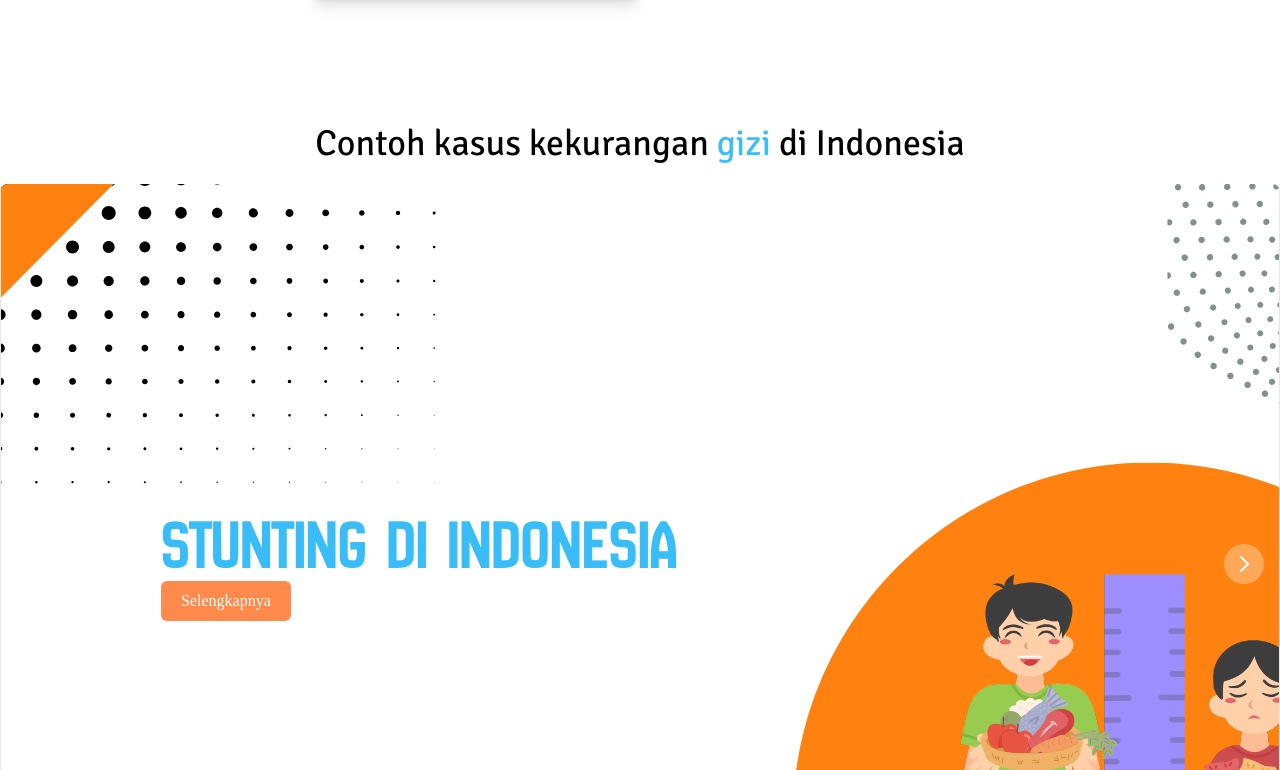
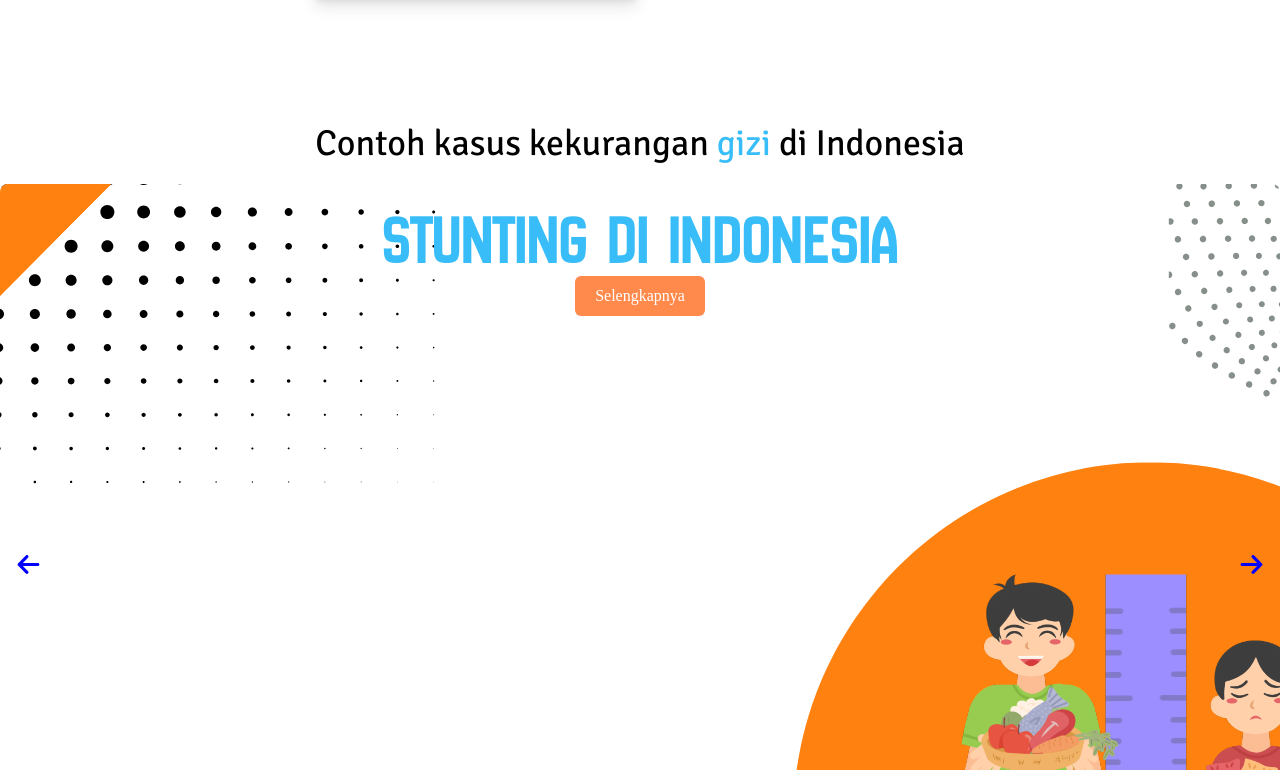
Before and after one commit to Fishniki/web-sagasitas, a React (Vite) app: page / in a window 1280 px wide. Shown: the part 3850-4620 px from the top of the page. Built offline with nearby package versions, Linux system fonts and the light colour scheme.

Commit message:
new : conkas

```diff
--- a/src/components/Conkas.jsx
+++ b/src/components/Conkas.jsx
@@ -3,41 +3,89 @@
 import { useState } from "react";
 import { Carousel } from "flowbite-react";
 import Stunting from "../assets/img/stunting.svg";
+import Gondok from "../assets/img/gondokan.svg";
+import { FaArrowLeft, FaArrowRight } from "react-icons/fa6";
 
 function Conkas() {
-  // State untuk mengelola visibilitas materi
-  const [isOpen, setIsOpen] = useState(false);
+  const [isOpen1, setIsOpen1] = useState(false);
+  const [isOpen2, setIsOpen2] = useState(false);
 
-  // Toggle fungsi untuk membuka dan menutup materi
-  const toggleMaterial = () => setIsOpen(!isOpen);
+  const toggleMaterial1 = () => setIsOpen1(!isOpen1);
+  const toggleMaterial2 = () => setIsOpen2(!isOpen2);
 
   return (
-    <div className="w-full h-screen py-5 mt-20">
+    <div className="w-full md:h-screen py-5 mt-20 relative">
       <div className="text-center font-signika text-2xl lg:text-4xl mb-5">
         Contoh kasus kekurangan <span className="text-sky-400">gizi</span> di Indonesia
       </div>
-      <Carousel className="h-full">
-        <div className="relative w-full h-screen border flex">
+      <Carousel
+        className=""
+        slide={false}
+        leftControl={<FaArrowLeft color="blue" size={25} />}
+        rightControl={<FaArrowRight color="blue" size={25} />}
+      >
+        {/* kasus1 */}
+        <div className="relative w-full h-[50vh] md:h-screen">
             <img src={Stunting} className="object-cover w-full h-full" />
-          <div className="absolute top-0 left-0 ml-5 md:ml-20 flex flex-col justify-center items-start w-full h-screen px-5 md:px-20">
+            <div className="absolute top-0 left-0  flex flex-col p-10 justify-start items-center w-full h-full px-5 md:px-20">
                 <h1 className="text-3xl md:text-5xl lg:text-7xl font-newamsterdam text-sky-400">
                 Stunting di Indonesia
                 </h1>
-            {/* Kondisi untuk menampilkan atau menyembunyikan materi */}
-            {isOpen && (
-              <div className="max-w-96 md:max-w-[500px] max-h-[80vh] text-start mb-5 font-roboto p-5 bg-sky-500 bg-opacity-15 rounded-md overflow-y-auto">
-                  Satu dari 12 anak dibawah usia lima tahun di Indonesia mengalami wasting dan satu dari lima mengalami stunting.
-                  Terdapat perbedaan angka prevalensi wasting yang besar antar provinsi, dengan prevalensi wasting sebesar 11,9% di Provinsi Maluku dan 2.8% di Provinsi Bali.
-                  Stunting dan wasting adalah akibat dari gizi yang kurang optimal sejak dari dalam kandungan, asupan gizi yang kurang pada anak usia dini dan/atau penyakit infeksi serta penyakit lainnya.
-                  Kedua bentuk kekurangan gizi ini memiliki dampak buruk dan mengancam kesehatan, kehidupan dan perkembangan jangka panjang pada bayi dan anak di seluruh Indonesia.
+                <button
+                onClick={toggleMaterial1}
+                className="inline px-5 py-2 rounded-md z-50 font-anton bg-orange-400 text-white"
+                >
+                {isOpen1 ? "Tutup" : "Selengkapnya"}
+                </button>
+            </div>
+                <div className={`absolute bottom-0 top-0 flex w-full justify-start items-center mt-14 ml-5 h-auto  ${isOpen1 ? 'left-0' : ' -left-[1000px]'} transition-all duration-500`}>
+                    {isOpen1 && (
+                    <div className="max-w-60 h-40 md:ml-20 md:h-80 z-50 md:max-w-[700px] max-h-[80vh] text-start mb-5 font-roboto p-5 bg-sky-500 bg-opacity-50 rounded-md overflow-y-auto">
+                        Stunting merujuk pada anak dengan tinggi badan terlalu rendah untuk usianya, wasting merujuk pada anak yang terlalu kurus untuk tinggi badannya. Pada tahun 2021 satu dari 12 anak di bawah usia lima tahun di Indonesia mengalami wasting dan satu dari lima mengalami stunting. Terdapat perbedaan angka prevalensi wasting yang besar antar provinsi, dengan prevalensi wasting sebesar 11,9% di Provinsi Maluku dan 2,8% di Provinsi Bali. Stunting dan wasting adalah akibat dari gizi yang kurang optimal sejak dari dalam kandungan, asupan gizi yang kurang pada anak usia dini, dan/atau penyakit infeksi serta penyakit lainnya. Kedua bentuk kekurangan gizi ini memiliki dampak buruk dan mengancam kesehatan, kehidupan, dan perkembangan jangka panjang pada bayi dan anak di seluruh Indonesia.
+                        <div className="mt-10">
+                            <h1 className="font-newamsterdam text-xl">
+                            Upaya yang harus dilakukan untuk menurunkan angka stunting di Indonesia
+                            </h1>
+                        <ul className="list-disc px-5">
+                            <li>Meningkatkan kesadaran publik terkait wasting dan hubungannya dengan stunting</li>
+                            <li>Memberikan layanan kepada semua masyarakat yang mengalami gizi buruk</li>
+                            <li>Memastikan pendanaan yang terencana, memadai, dan selaras</li>
+                        </ul>
+                        </div>
                     </div>
                     )}
+                </div>
+        </div>
+        {/* kasus2 */}
+        <div className="relative w-full h-[50vh] md:h-screen">
+            <img src={Gondok} className="object-cover w-full h-full" />
+            <div className="absolute top-0 left-0 ml-5 md:ml-32 flex flex-col p-10 justify-start items-start w-full h-full px-5 md:px-20">
+                <h1 className="text-3xl md:text-5xl lg:text-7xl font-newamsterdam text-sky-400">
+                Gondokan di Indonesia
+                </h1>
                 <button
-              onClick={toggleMaterial}
-              className="inline px-5 py-2 rounded-md font-anton bg-orange-400 text-white"
+                onClick={toggleMaterial2}
+                className="inline px-5 py-2 rounded-md z-50 font-anton bg-orange-400 text-white"
                 >
-              {isOpen ? 'Tutup' : 'Selengkapnya'}
+                {isOpen2 ? "Tutup" : "Selengkapnya"}
                 </button>
+            </div>
+                <div className={`absolute top-0 bottom-0 flex w-full justify-end items-center h-auto  ${isOpen2 ? 'right-0' : ' -right-[1000px]'} transition-all duration-500`}>
+                    {isOpen2 && (
+                    <div className="max-w-60 h-40 md:mr-20 mr-5  md:h-80 z-50 md:max-w-[700px] max-h-[80vh] text-start mb-5 font-roboto p-5 bg-sky-500 bg-opacity-15 rounded-md overflow-y-auto">
+                        Stunting merujuk pada anak dengan tinggi badan terlalu rendah untuk usianya, wasting merujuk pada anak yang terlalu kurus untuk tinggi badannya. Pada tahun 2021 satu dari 12 anak di bawah usia lima tahun di Indonesia mengalami wasting dan satu dari lima mengalami stunting. Terdapat perbedaan angka prevalensi wasting yang besar antar provinsi, dengan prevalensi wasting sebesar 11,9% di Provinsi Maluku dan 2,8% di Provinsi Bali. Stunting dan wasting adalah akibat dari gizi yang kurang optimal sejak dari dalam kandungan, asupan gizi yang kurang pada anak usia dini, dan/atau penyakit infeksi serta penyakit lainnya. Kedua bentuk kekurangan gizi ini memiliki dampak buruk dan mengancam kesehatan, kehidupan, dan perkembangan jangka panjang pada bayi dan anak di seluruh Indonesia.
+                        <div className="mt-10">
+                            <h1 className="font-newamsterdam text-xl">
+                            Upaya yang harus dilakukan untuk menurunkan angka stunting di Indonesia
+                            </h1>
+                        <ul className="list-disc px-5">
+                            <li>Meningkatkan kesadaran publik terkait wasting dan hubungannya dengan stunting</li>
+                            <li>Memberikan layanan kepada semua masyarakat yang mengalami gizi buruk</li>
+                            <li>Memastikan pendanaan yang terencana, memadai, dan selaras</li>
+                        </ul>
+                        </div>
+                    </div>
+                    )}
                 </div>
         </div>
       </Carousel>
```
Also changed, not shown: src/assets/img/gondokan.svg (added). Lines whose indentation alone changed are shown as unchanged.
